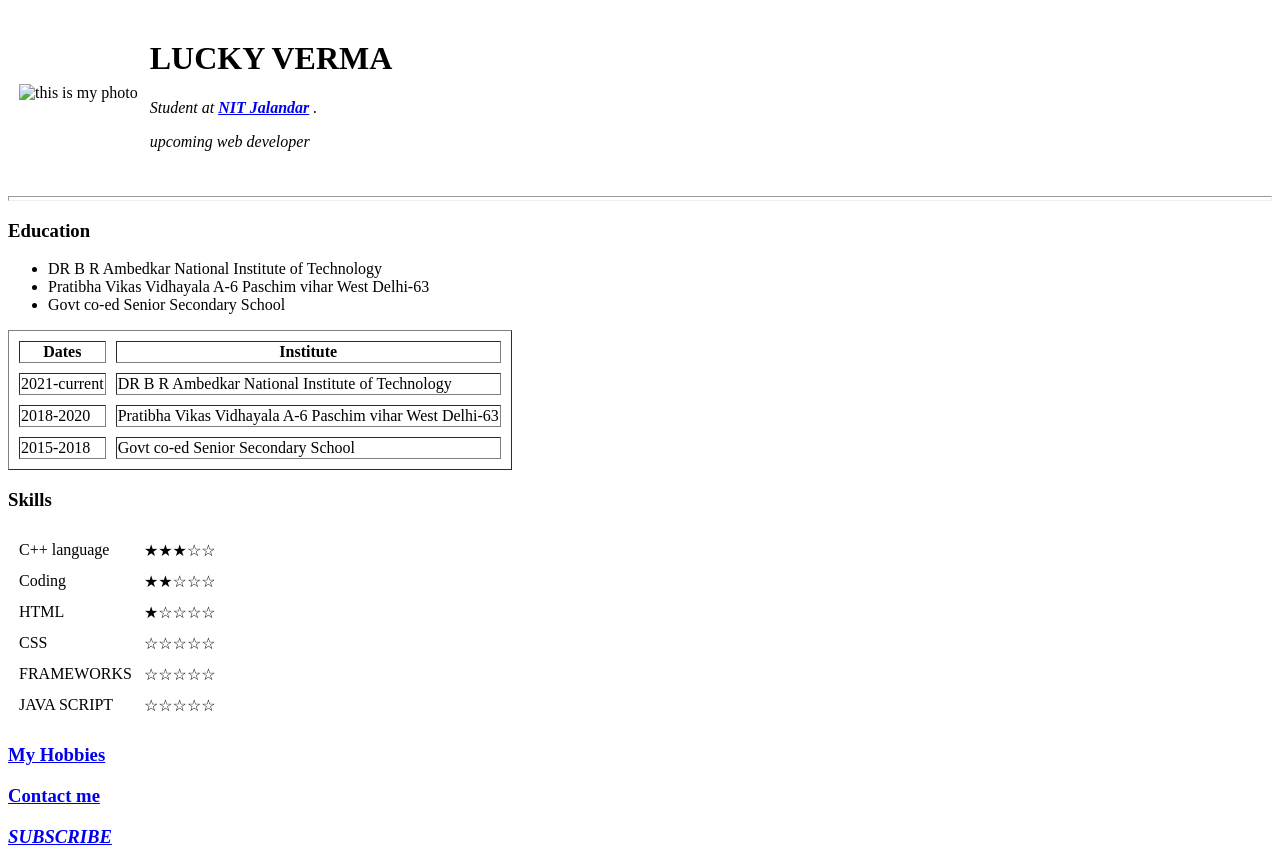
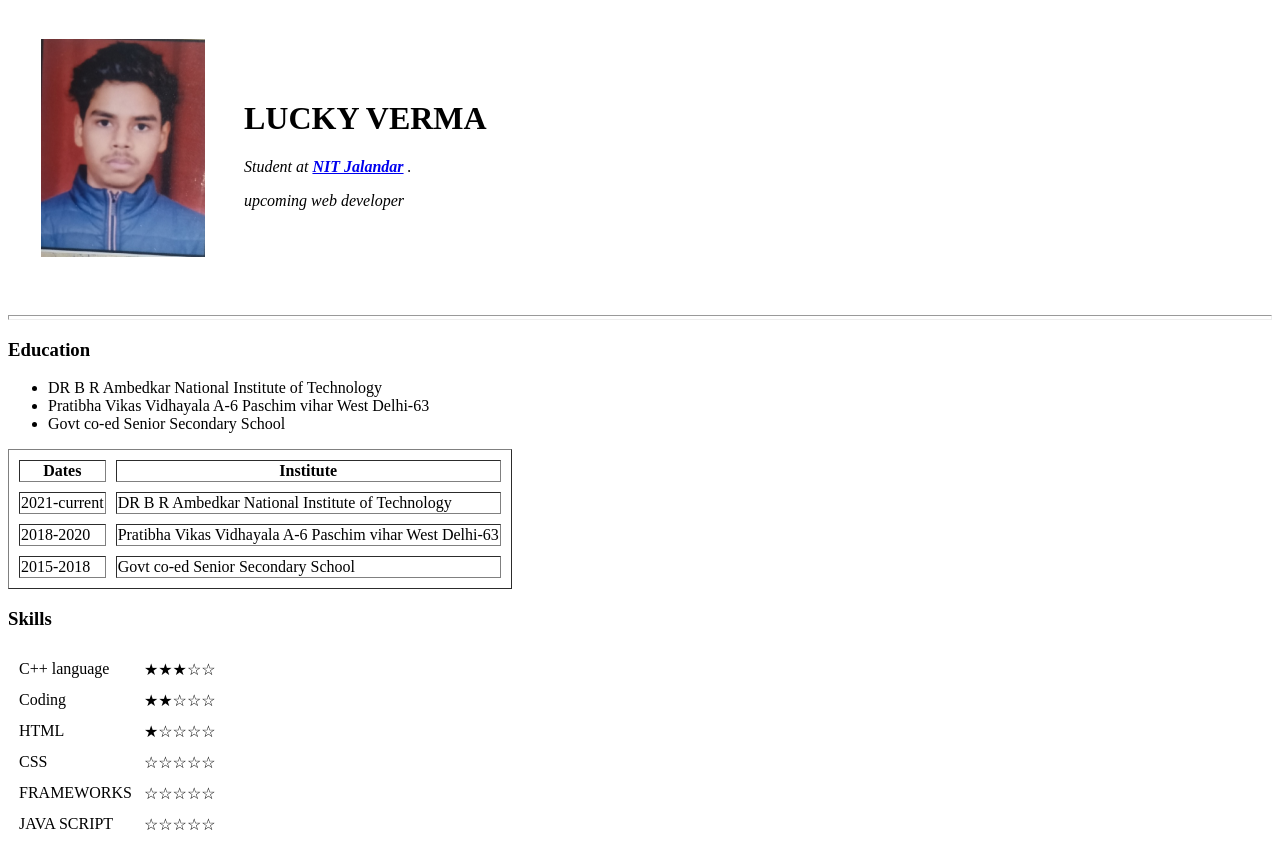
Before and after one commit to thisnotebook/CV, a plain HTML site: page index.html in a window 1280 px wide. Shown: the top 850 px of the page. Drawn offline with Linux system fonts and the light colour scheme.

Commit message:
Update index.html

```diff
--- a/index.html
+++ b/index.html
@@ -12,7 +12,7 @@
     <table cellspacing = "10">
         <tr>
             <td>
-            <img src="image\image.png" alt="this is my photo">
+            <img src="image\me.png" alt="this is my photo">
             </td>
             <td>
             <h1> LUCKY VERMA </h1>
```
